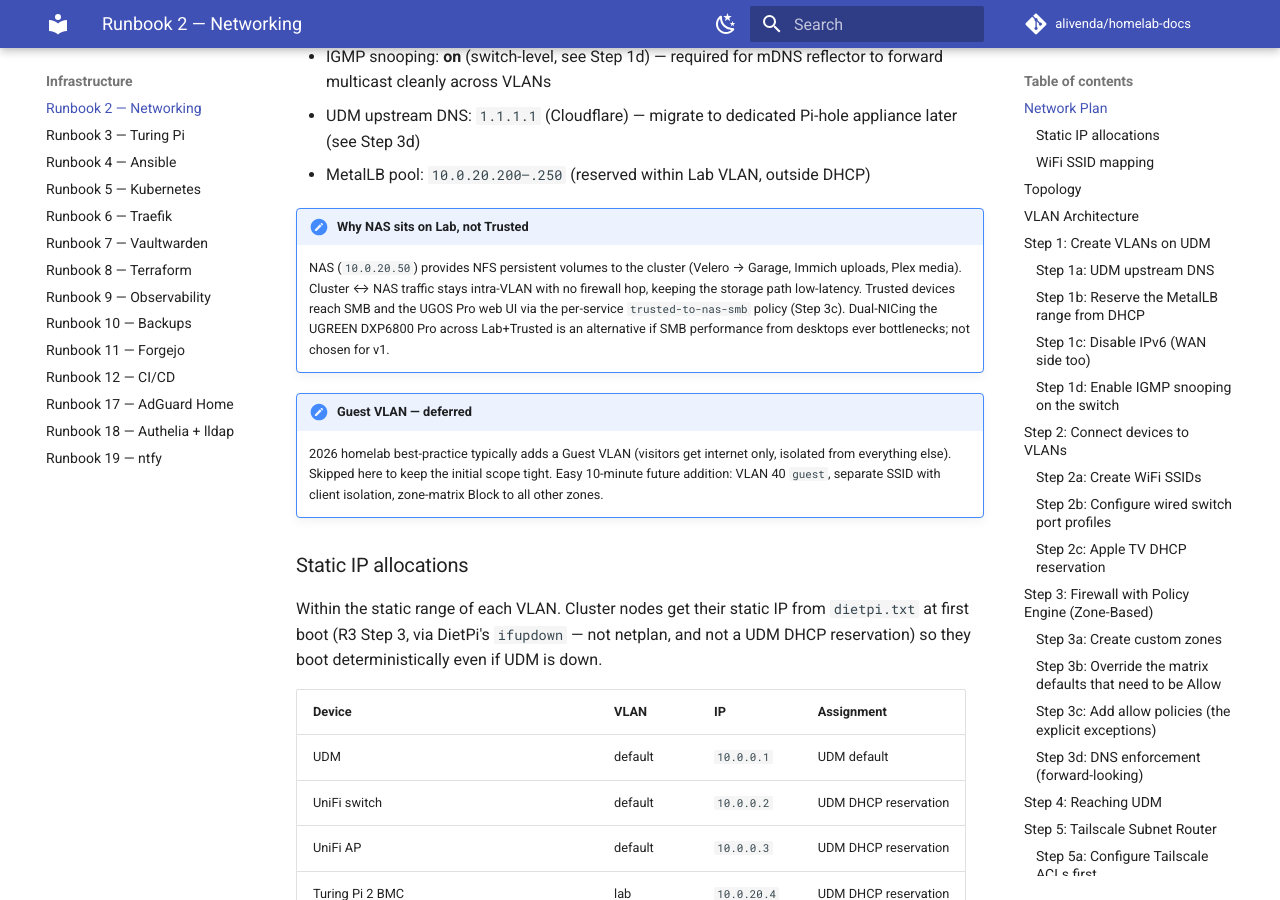
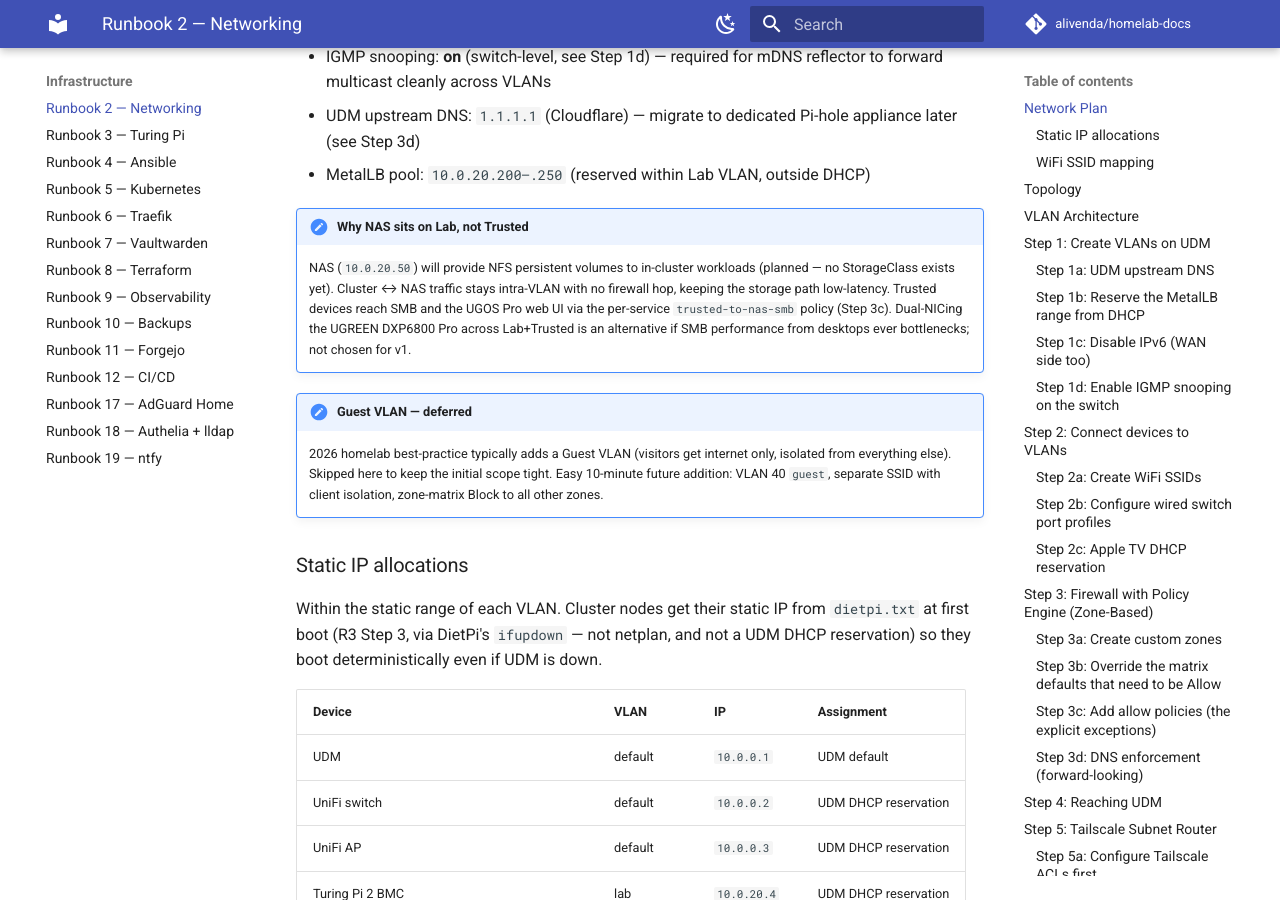
Before and after one commit to alivenda/homelab-docs, an MkDocs documentation site: the page built from docs/02-networking.md, in a window 1280 px wide and 900 px high, scrolled down 1345 px. Built offline with MkDocs 1.6.1 and Material for MkDocs 9.7.7, drawn with Linux system fonts in a browser that asks for light colours; comment, search, counter and statistics services are not loaded.

Commit message:
docs(networking): reconcile topology diagram with live cluster
Verified against the running cluster via kubectl: MetalLB lab-pool and
the Traefik LoadBalancer VIP (10.0.20.200) are live, but no
PersistentVolumes or StorageClasses exist yet. Mark NFS PVs as planned
in the diagram and the NAS-placement note, pin the Traefik VIP, and drop
the Velero->Garage example from the NFS list (Velero targets Garage S3,
not NFS).

```diff
--- a/docs/02-networking.md
+++ b/docs/02-networking.md
@@ -33,7 +33,7 @@ This table is the authoritative source for every later runbook (Terraform `unifi
 - MetalLB pool: `10.0.20.200–.250` (reserved within Lab VLAN, outside DHCP)
 
 !!! note "Why NAS sits on Lab, not Trusted"
-    NAS (`10.0.20.50`) provides NFS persistent volumes to the cluster (Velero → Garage, Immich uploads, Plex media). Cluster ↔ NAS traffic stays intra-VLAN with no firewall hop, keeping the storage path low-latency. Trusted devices reach SMB and the UGOS Pro web UI via the per-service `trusted-to-nas-smb` policy (Step 3c). Dual-NICing the UGREEN DXP6800 Pro across Lab+Trusted is an alternative if SMB performance from desktops ever bottlenecks; not chosen for v1.
+    NAS (`10.0.20.50`) will provide NFS persistent volumes to in-cluster workloads (planned — no StorageClass exists yet). Cluster ↔ NAS traffic stays intra-VLAN with no firewall hop, keeping the storage path low-latency. Trusted devices reach SMB and the UGOS Pro web UI via the per-service `trusted-to-nas-smb` policy (Step 3c). Dual-NICing the UGREEN DXP6800 Pro across Lab+Trusted is an alternative if SMB performance from desktops ever bottlenecks; not chosen for v1.
 
 !!! note "Guest VLAN — deferred"
     2026 homelab best-practice typically adds a Guest VLAN (visitors get internet only, isolated from everything else). Skipped here to keep the initial scope tight. Easy 10-minute future addition: VLAN 40 `guest`, separate SSID with client isolation, zone-matrix Block to all other zones.
@@ -86,8 +86,8 @@ flowchart TB
         EMERALD["emerald · .11<br/>k3s worker<br/>Tailscale router · failover"]
         TOPAZ["topaz · .12 · k3s worker"]
         AMETHYST["amethyst · .13 · k3s worker"]
-        NAS["NAS · .50<br/>NFS PVs · Garage S3 · Plex · Immich"]
-        METALLB["MetalLB pool · .200–.250<br/>Traefik VIP"]
+        NAS["NAS · .50<br/>NFS PVs (planned) · Garage S3 · Plex · Immich"]
+        METALLB["MetalLB pool · .200–.250<br/>Traefik VIP · .200"]
     end
 
     subgraph IOT["VLAN 30 · IoT · 10.0.30.0/24 · mDNS on"]
```
